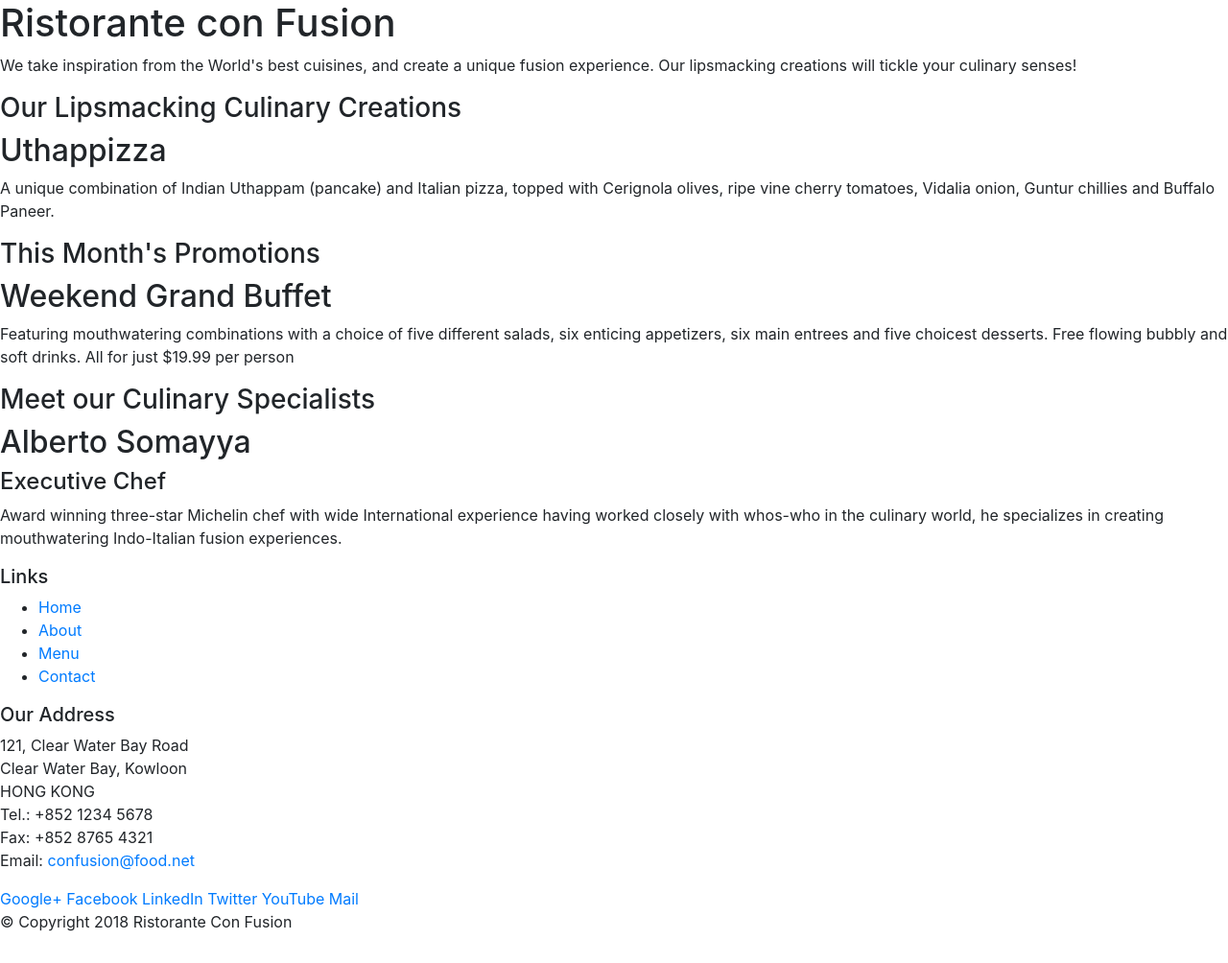
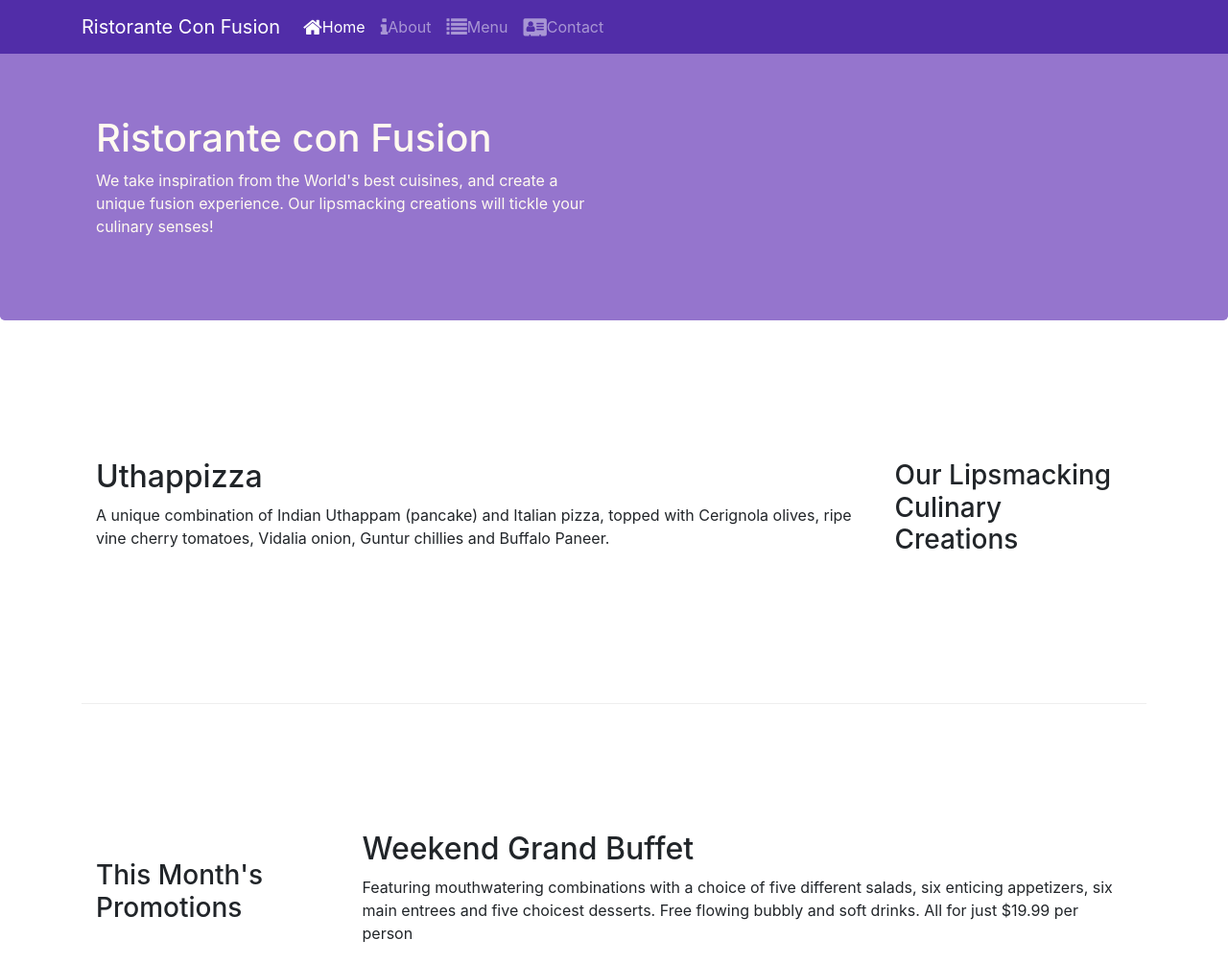
Before and after one commit to d8yan/bootstrap, a website: page index.html in a window 1280 px wide. Shown: the top 1004 px of the page at 96% size. Drawn offline with nearby package versions, Linux system fonts and the light colour scheme.

Commit message:
add nav bar and breadcrumb

```diff
--- /dev/null
+++ b/css/styles.css
@@ -0,0 +1,35 @@
+.row-header{
+    margin: 0px auto;
+    padding: 0px auto;
+}
+.row-containt{
+    margin: 0px auto;
+    padding: 50px 0px 50px 0px;
+    border-bottom: 1px ridge;
+    min-height: 400px;
+}
+.footer{
+    background-color: #D1C4E9;
+    margin: 0px auto;
+    padding: 20px 0px 20px 0px;
+}
+.jumbotron{
+    padding: 70px 30px 70px 30px;
+    margin: 0px auto;
+    background: #9575CD;
+    color:floralwhite;
+
+}
+.address{
+    font-size: 80%;
+    margin: 0px;
+    color:#0f0f0f;
+}
+body{
+    padding:50px 0px 0px 0px;
+    z-index:0;
+}
+
+.navbar-dark {
+     background-color: #512DA8;
+}
--- a/index.html
+++ b/index.html
@@ -9,51 +9,70 @@
 
     <!-- Bootstrap CSS -->
     <link rel="stylesheet" href="node_modules/bootstrap/dist/css/bootstrap.min.css">
+    <link rel="stylesheet" href="node_modules/font-awesome/css/font-awesome.min.css">
+    <link rel="stylesheet" href="node_modules/bootstrap-social/bootstrap-social.css">
+    <link rel="stylesheet" href="css/styles.css">
     <title>Ristorante Con Fusion</title>
 </head>
 
 <body>
+    <nav class="navbar navbar-dark navbar-expand-sm fixed-top">
+        <div class="container">
+            <button class="navbar-toggler" type="button" data-toggle="collapse" data-target="#Navbar">
+                <span class="navbar-toggler-icon"></span>
+            </button>
+            <a class="navbar-brand" href="#">Ristorante Con Fusion</a>
+            <div class="collapse navbar-collapse" id="Navbar">
+                <ul class="navbar-nav mr-auto">
+                    <li class="nav-item active"><a class="nav-link" href="#"><span class="fa fa-home fa-lg"></span>Home</a></li>
+                    <li class="nav-item"><a class="nav-link" href="./aboutus.html"><span class="fa fa-info fa-lg"></span>About</a></li>
+                    <li class="nav-item"><a class="nav-link" href="#"><span class="fa fa-list fa-lg"></span>Menu</a></li>
+                    <li class="nav-item"><a class="nav-link" href="#"><span class="fa fa-address-card fa-lg" ></span>Contact</a></li>
+                </ul>
+            </div>
+        </div>
 
-    <header>
-        <div>
-            <div>
-                <div>
+    </nav>
+    <header class="jumbotron">
+        <div class="container">
+            <div class="row row-header">
+                <div class="col-12 col-sm-6">
                     <h1>Ristorante con Fusion</h1>
                     <p>We take inspiration from the World's best cuisines, and create a unique fusion experience. Our lipsmacking creations will tickle your culinary senses!</p>
                 </div>
-                <div>
+                <div class="col-12 col-sm">
                 </div>
             </div>
         </div>
     </header>
 
-    <div>
-        <div>
-            <div>
+    <div class="container">
+        <div class="row row-containt align-items-center">
+            <div class="col-12 col-sm-4 order-sm-last col-md-3">
                 <h3>Our Lipsmacking Culinary Creations</h3>
             </div>
-            <div>
+            <div class="col col-sm order-sm-first col-md">
                 <h2>Uthappizza</h2>
                 <p>A unique combination of Indian Uthappam (pancake) and Italian pizza, topped with Cerignola olives, ripe vine cherry tomatoes, Vidalia onion, Guntur chillies and Buffalo Paneer.</p>
             </div>
         </div>
 
 
-        <div>
-            <div>
+        <div class="row row-containt align-items-center">
+            <div class="col-12 col-sm-4 col-md-3">
                 <h3>This Month's Promotions</h3>
             </div>
-            <div>
+            <div  class="col col-sm col-md">
                 <h2>Weekend Grand Buffet</h2>
                 <p>Featuring mouthwatering combinations with a choice of five different salads, six enticing appetizers, six main entrees and five choicest desserts. Free flowing bubbly and soft drinks. All for just $19.99 per person </p>
             </div>
         </div>
 
-        <div>
-            <div>
+        <div class="row row-containt align-items-center">
+            <div class="col-12 col-sm-4 order-sm-last col-md-3">
                 <h3>Meet our Culinary Specialists</h3>
             </div>
-            <div>
+            <div  class="col col-sm order-sm-first col-md">
                 <h2>Alberto Somayya</h2>
                 <h4>Executive Chef</h4>
                 <p>Award winning three-star Michelin chef with wide International experience having worked closely with whos-who in the culinary world, he specializes in creating mouthwatering Indo-Italian fusion experiences. </p>
@@ -61,42 +80,42 @@
         </div>
     </div>
 
-    <footer>
-        <div>
-            <div>
-                <div>
+    <footer class="footer">
+        <div class="container">
+            <div class="row">
+                <div class="col-4 offset-1 col-sm-2">
                     <h5>Links</h5>
-                    <ul>
+                    <ul class="list-unstyled">
                         <li><a href="#">Home</a></li>
-                        <li><a href="#">About</a></li>
+                        <li><a href="./aboutus.html">About</a></li>
                         <li><a href="#">Menu</a></li>
                         <li><a href="#">Contact</a></li>
                     </ul>
                 </div>
-                <div>
+                <div class="col-7 col-sm-5">
                     <h5>Our Address</h5>
                     <address>
 		              121, Clear Water Bay Road<br>
 		              Clear Water Bay, Kowloon<br>
 		              HONG KONG<br>
-		              Tel.: +852 1234 5678<br>
-		              Fax: +852 8765 4321<br>
-		              Email: <a href="mailto:confusion@food.net">confusion@food.net</a>
+		              <i class="fa fa-phone fa-lg"></i>: +852 1234 5678<br>
+                     <i class="fa fa-fax fa-lg"></i>: +852 8765 4321<br>
+                     <i class="fa fa-envelope fa-lg"></i>: <a href="mailto:confusion@food.net">confusion@food.net</a>
 		           </address>
                 </div>
-                <div>
-                    <div>
-                        <a href="http://google.com/+">Google+</a>
-                        <a href="http://www.facebook.com/profile.php?id=">Facebook</a>
-                        <a href="http://www.linkedin.com/in/">LinkedIn</a>
-                        <a href="http://twitter.com/">Twitter</a>
-                        <a href="http://youtube.com/">YouTube</a>
-                        <a href="mailto:">Mail</a>
+                <div class="col-12 col-sm-4 align-self-center">
+                    <div class="text-center">
+                        <a class="btn btn-social-icon btn-google" ref="http://google.com/+"><i class="fa fa-google-plus fa-lg"></i></a>
+                        <a class="btn btn-social-icon btn-facebook" href="http://www.facebook.com/profile.php?id="><i class="fa fa-facebook fa-lg"></i></a>
+                        <a class="btn btn-social-icon btn-linkedin" href="http://www.linkedin.com/in/"><i class="fa fa-linkedin fa-lg"></i></a>
+                        <a class="btn btn-social-icon btn-twitter" href="http://twitter.com/"><i class="fa fa-twitter fa-lg"></i></a>
+                        <a class="btn btn-social-icon btn-google" href="http://youtube.com/"><i class="fa fa-youtube fa-lg"></i></a>
+                        <a class="btn btn-social-icon"href="mailto:"><i class="fa fa-envelope-o fa-lg"></i></a>
                     </div>
                 </div>
            </div>
-           <div>
-                <div>
+           <div class="row justify-content-center">
+                <div class="col-auto">
                     <p>© Copyright 2018 Ristorante Con Fusion</p>
                 </div>
            </div>
--- a/package.json
+++ b/package.json
@@ -15,6 +15,8 @@
   },
   "dependencies": {
     "bootstrap": "^4.0.0",
+    "bootstrap-social": "^5.1.1",
+    "font-awesome": "^4.7.0",
     "jquery": "^3.3.1",
     "popper.js": "^1.12.9"
   }
```
Also changed, not shown: aboutus.html (added, +141 -0 lines), 1 other file.
